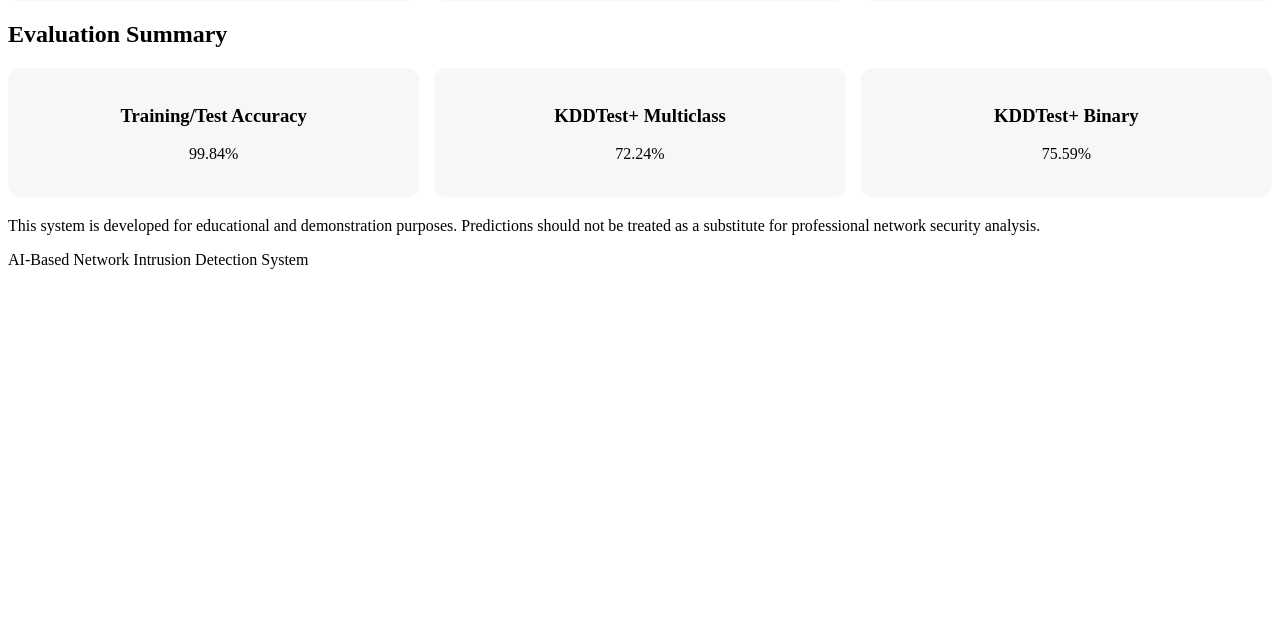
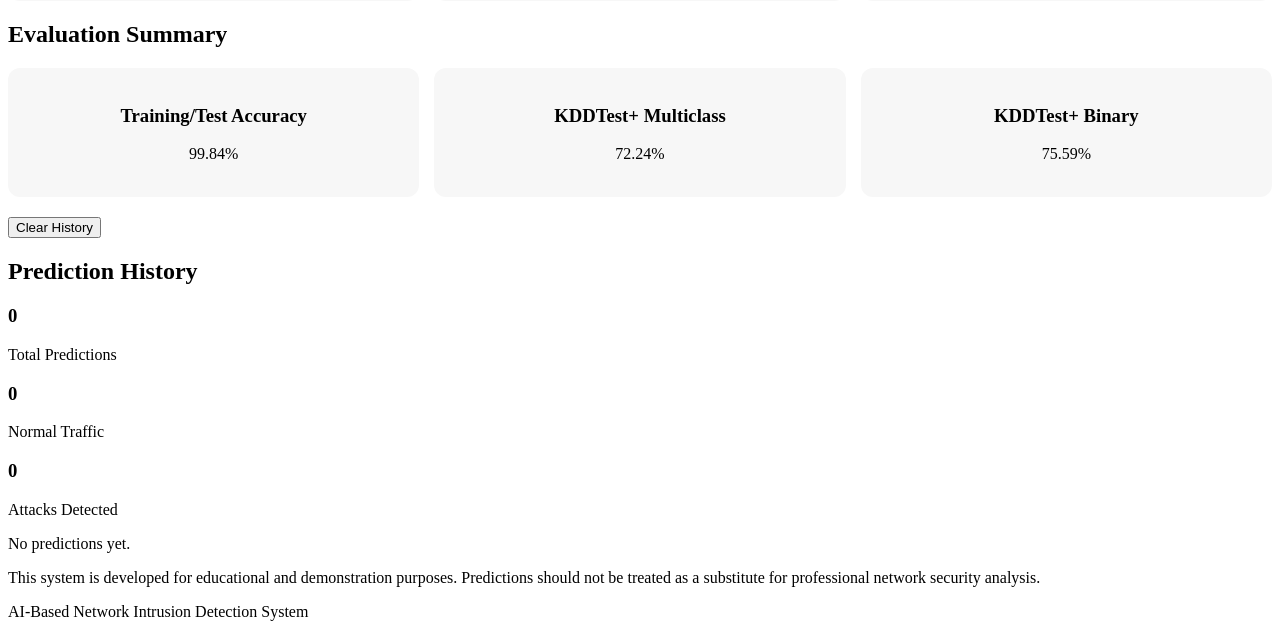
Before and after one commit to saumyashah07/Network-Intrusion-Detection-ML, a Flask app: page / in a window 1280 px wide. Shown: the part 591-1228 px from the top of the page. Before the commit the page ends 860 px from the top, so only its background shows below. Run offline with Flask 3, Linux system fonts and the light colour scheme; parts of the project's set-up code (start-up, migrations or seed data) failed here and were passed over.

Commit message:
Add prediction history and attack category support

```diff
--- a/app.py
+++ b/app.py
@@ -16,18 +16,45 @@ def home():
 @app.route("/predict", methods=["POST"])
 def predict():
     data = request.get_json()
-
     input_data = pd.DataFrame([data])
 
     prediction = model.predict(input_data)[0]
+
+    attack_category_map = {
+        "normal": "Normal",
+        "back": "DoS",
+        "land": "DoS",
+        "neptune": "DoS",
+        "pod": "DoS",
+        "smurf": "DoS",
+        "teardrop": "DoS",
+        "ipsweep": "Probe",
+        "nmap": "Probe",
+        "portsweep": "Probe",
+        "satan": "Probe",
+        "ftp_write": "R2L",
+        "guess_passwd": "R2L",
+        "imap": "R2L",
+        "multihop": "R2L",
+        "phf": "R2L",
+        "spy": "R2L",
+        "warezclient": "R2L",
+        "warezmaster": "R2L",
+        "buffer_overflow": "U2R",
+        "loadmodule": "U2R",
+        "perl": "U2R",
+        "rootkit": "U2R"
+    }
+
+    category = attack_category_map.get(prediction, "Other")
+
     probabilities = model.predict_proba(input_data)[0]
-
     confidence = max(probabilities) * 100
 
     return jsonify({
         "prediction": prediction,
+        "category": category,
         "confidence": round(confidence, 2)
     })
-
 if __name__ == "__main__":
     app.run(debug=True)
--- a/templates/index.html
+++ b/templates/index.html
@@ -82,6 +82,23 @@
     text-align: center;
     font-size: 13px;
     color: #888;
+
+    .prediction-history {
+    margin-top: 25px;
+}
+
+#history-list {
+    display: flex;
+    flex-direction: column;
+    gap: 8px;
+}
+
+#history-list div {
+    padding: 10px 14px;
+    border-radius: 8px;
+    background: #f7f7f7;
+    font-size: 14px;
+}
 }
 }
 }
@@ -199,6 +216,7 @@
 </div>
     <h2 id="result"></h2>
 
+
     <script>
     async function makePrediction() {
 
@@ -282,13 +300,66 @@
     rootkit: "U2R"
 };
         const attackType = result.prediction;
+        const category = result.category;
         const confidence = result.confidence;
+const historyList = document.getElementById("history-list");
 
+if (historyList.innerText === "No predictions yet.") {
+    historyList.innerHTML = "";
+}
+
+const historyItem = document.createElement("div");
+
+const time = new Date().toLocaleTimeString();
+
+historyItem.innerText =
+    attackType === "normal"
+        ? "✓ Normal Traffic | Confidence: " + confidence + "% | " + time
+        : "⚠ " + attackType + " | Category: " + category + " | Confidence: " + confidence + "% | " + time;
+
+historyList.prepend(historyItem);
+let savedHistory = JSON.parse(localStorage.getItem("nidsHistory") || "[]");
+
+savedHistory.unshift(historyItem.innerText);
+
+localStorage.setItem(
+    "nidsHistory",
+    JSON.stringify(savedHistory)
+);
         const resultElement = document.getElementById("result");
+
+        let total = Number(localStorage.getItem("nidsTotal") || 0);
+let normal = Number(localStorage.getItem("nidsNormal") || 0);
+let attacks = Number(localStorage.getItem("nidsAttack") || 0);
+
+total++;
+
+if (attackType === "normal") {
+    normal++;
+} else {
+    attacks++;
+}
+
+localStorage.setItem("nidsTotal", total);
+localStorage.setItem("nidsNormal", normal);
+localStorage.setItem("nidsAttack", attacks);
+
+document.getElementById("total-count").innerText = total;
+document.getElementById("normal-count").innerText = normal;
+document.getElementById("attack-count").innerText = attacks;
+totalCount.innerText = Number(totalCount.innerText) + 1;
+
+if (attackType === "normal") {
+    normalCount.innerText = Number(normalCount.innerText) + 1;
+} else {
+    attackCount.innerText = Number(attackCount.innerText) + 1;
+}
 
 if (attackType === "normal") {
     resultElement.innerText =
-        "✓ Normal Traffic\nConfidence: " + confidence + "%";
+        "✓ Normal Traffic\n" +
+        "Category: Normal\n" +
+        "Confidence: " + confidence + "%";
     resultElement.className = "normal-result";
 } else {
     const category = attackCategoryMap[attackType] || "Other";
@@ -299,6 +370,10 @@ resultElement.innerText =
     "\nCategory: " + category +
     "\nConfidence: " + confidence + "%";
     resultElement.className = "attack-result";
+
+localStorage.setItem("nidsTotal", totalCount.innerText);
+localStorage.setItem("nidsNormal", normalCount.innerText);
+localStorage.setItem("nidsAttack", attackCount.innerText);
 }
     }
 
@@ -311,7 +386,71 @@ resultElement.innerText =
 
     document.getElementById("result").innerText = "";
 }
+function clearHistory() {
+    document.getElementById("history-list").innerHTML =
+        "<p>No predictions yet.</p>";
+
+    document.getElementById("total-count").innerText = "0";
+    document.getElementById("normal-count").innerText = "0";
+    document.getElementById("attack-count").innerText = "0";
+
+    localStorage.removeItem("nidsTotal");
+    localStorage.removeItem("nidsNormal");
+    localStorage.removeItem("nidsAttack");
+    localStorage.removeItem("nidsHistory");
+}
+
+window.onload = function () {
+    document.getElementById("total-count").innerText =
+        localStorage.getItem("nidsTotal") || "0";
+
+    document.getElementById("normal-count").innerText =
+        localStorage.getItem("nidsNormal") || "0";
+
+    document.getElementById("attack-count").innerText =
+        localStorage.getItem("nidsAttack") || "0";
+
+        const savedHistory = JSON.parse(
+    localStorage.getItem("nidsHistory") || "[]"
+);
+
+const historyList = document.getElementById("history-list");
+
+if (savedHistory.length > 0) {
+    historyList.innerHTML = "";
+
+    savedHistory.forEach(function (item) {
+        const historyItem = document.createElement("div");
+        historyItem.innerText = item;
+        historyList.appendChild(historyItem);
+    });
+}
+};
+
 </script>
+<button onclick="clearHistory()">Clear History</button>
+<div class="prediction-history">
+    <h2>Prediction History</h2>
+    <div class="prediction-stats">
+    <div>
+        <h3 id="total-count">0</h3>
+        <p>Total Predictions</p>
+    </div>
+
+    <div>
+        <h3 id="normal-count">0</h3>
+        <p>Normal Traffic</p>
+    </div>
+
+    <div>
+        <h3 id="attack-count">0</h3>
+        <p>Attacks Detected</p>
+    </div>
+</div>
+    <div id="history-list">
+        <p>No predictions yet.</p>
+    </div>
+</div>
 
 <p class="disclaimer">
     This system is developed for educational and demonstration purposes.
@@ -322,5 +461,6 @@ resultElement.innerText =
     <p>AI-Based Network Intrusion Detection System</p>
 </footer>
 
+
 </body>
 </html>
```
